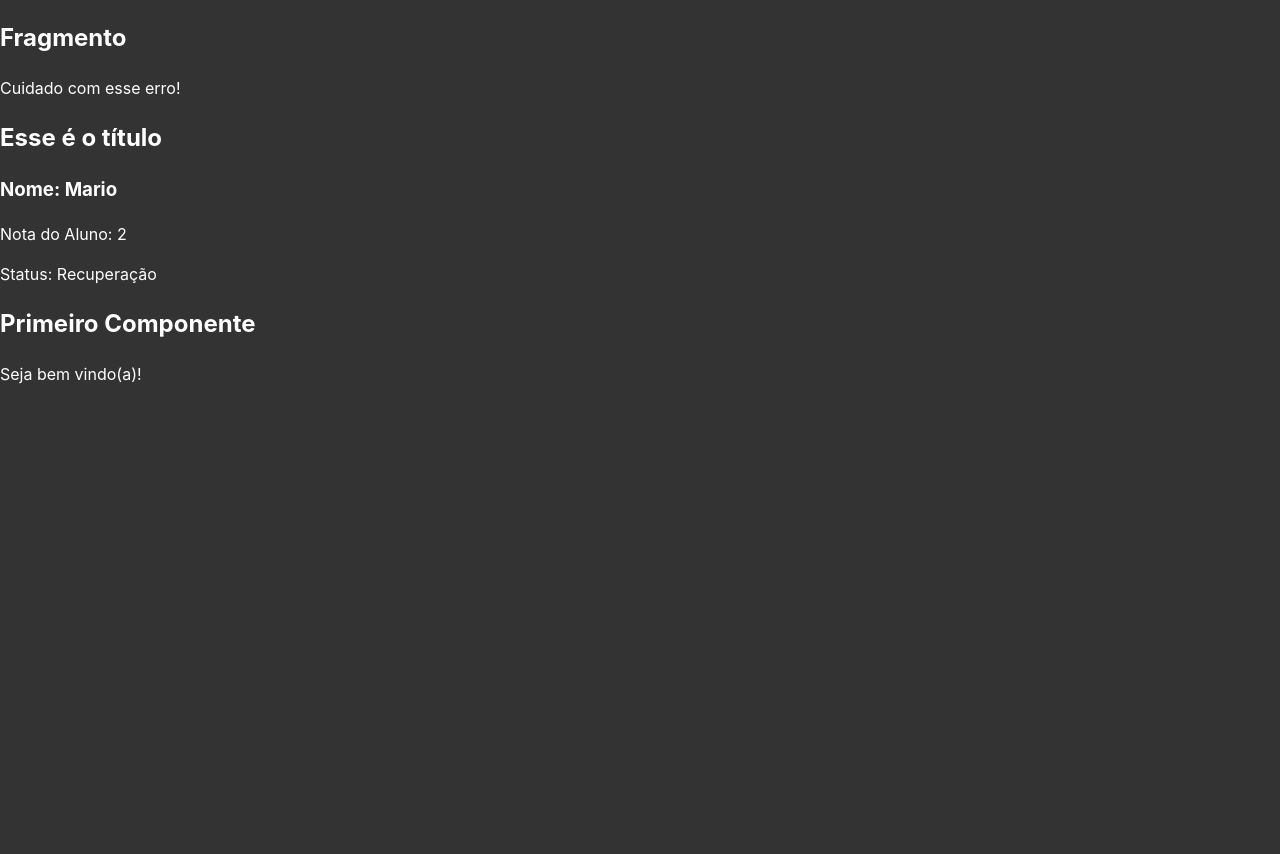
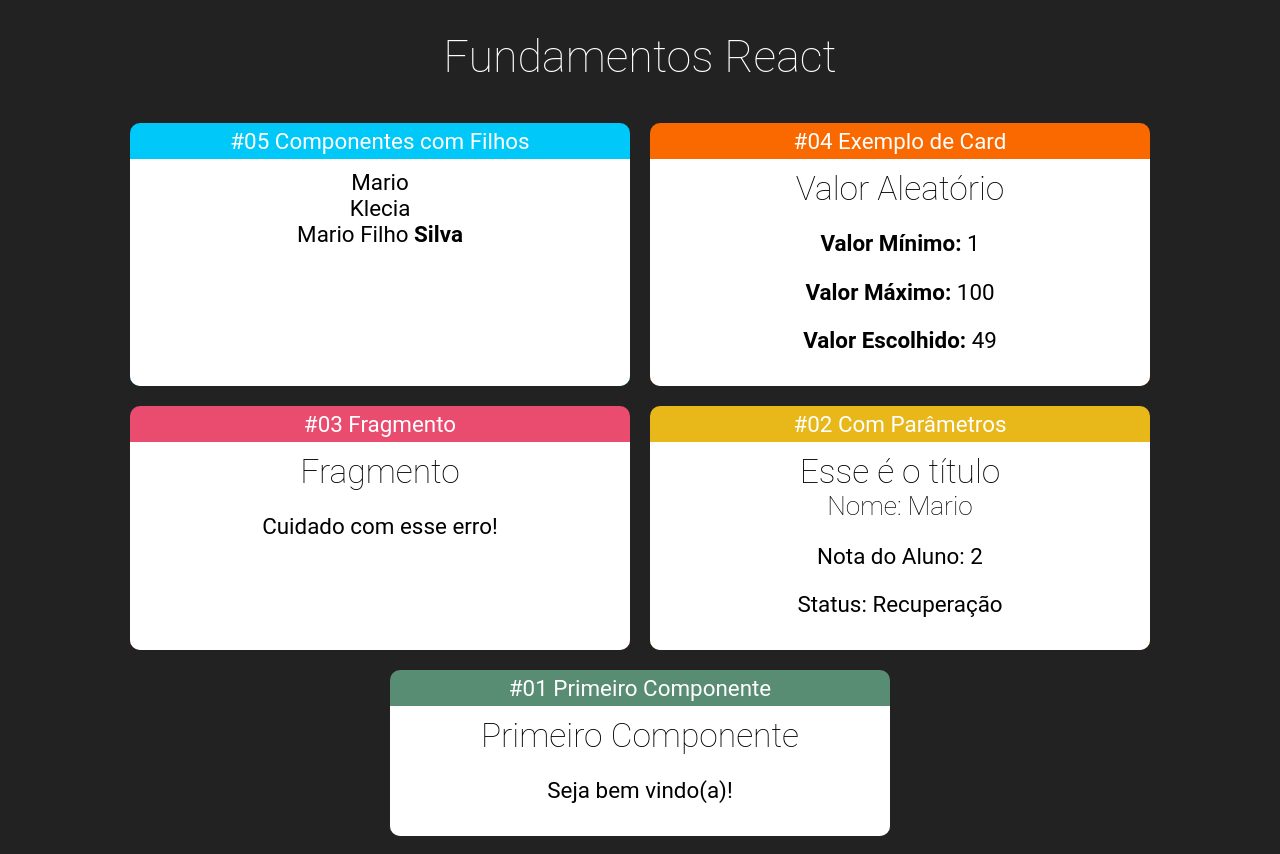
Before and after one commit to mariojor/fundamentos-react, a React (Create React App) app: page / in a window 1280 px wide. Before the commit the page ends 800 px from the top, so only its background shows below. Built offline with nearby package versions, Linux system fonts and the light colour scheme.

Commit message:
novas funcionalidades

```diff
--- a/src/App.jsx
+++ /dev/null
@@ -1,12 +0,0 @@
-import React from "react";
-
-import ComParametros from './components/basicos/ComParametros';
-import Fragmento from './components/basicos/Fragmento';
-import Primeiro from './components/basicos/Primeiro';
-
-export default _ =>
-    <div id='app'>
-        <Fragmento />
-        <ComParametros titulo="Esse é o título" aluno="Mario" nota={2} />
-        <Primeiro />
-    </div>
--- /dev/null
+++ b/src/components/App.css
@@ -0,0 +1,5 @@
+.App .Cards {
+    display: flex;
+    justify-content: center;
+    flex-wrap: wrap;
+}
--- /dev/null
+++ b/src/components/App.jsx
@@ -0,0 +1,35 @@
+import React from "react";
+
+import "./App.css";
+import ComParametros from './basicos/ComParametros';
+import Fragmento from './basicos/Fragmento';
+import Primeiro from './basicos/Primeiro';
+import Aleatorio from "./basicos/Aleatorio";
+import Card from "./layout/Card";
+import Familia from "./basicos/Familia";
+
+export default _ =>
+    <div className='App'>
+
+        <h1>Fundamentos React</h1>
+
+        <div className="Cards">
+            <Card titulo="#05 Componentes com Filhos" color="#00C8F8">
+                <Familia />
+            </Card>
+            <Card titulo="#04 Exemplo de Card" color="#FA6900">
+                <Aleatorio min={1} max={100} />
+            </Card>
+
+            <Card titulo="#03 Fragmento" color="#E94C6F">
+                <Fragmento />
+            </Card>
+            <Card titulo="#02 Com Parâmetros" color="#E8B71A">
+                <ComParametros titulo="Esse é o título" aluno="Mario" nota={2} />
+            </Card>
+            <Card titulo="#01 Primeiro Componente" color="#588C73">
+                <Primeiro />
+            </Card>
+        </div>
+
+    </div>
--- /dev/null
+++ b/src/components/basicos/Aleatorio.jsx
@@ -0,0 +1,12 @@
+export default props => {
+    const { min, max } = props; //Destruction para ler mais facil as propriedades em JS
+    const aleatorio = parseInt(Math.random() * (max - min)) + min;
+    return (
+        <div>
+            <h2>Valor Aleatório</h2>
+            <p><strong>Valor Mínimo:</strong> {min}</p>
+            <p><strong>Valor Máximo:</strong> {max}</p>
+            <p><strong>Valor Escolhido:</strong> {aleatorio}</p>
+        </div>
+    );
+}
--- a/src/components/basicos/ComParametros.jsx
+++ b/src/components/basicos/ComParametros.jsx
@@ -1,13 +1,7 @@
-export default function ComParametros(props) {
-
-    const status = props.nota >= 7 ? 'Aprovado' : 'Recuperação'
-
-    return (
-        <div>
-            <h2>{props.titulo}</h2>
-            <h3>Nome: {props.aluno}</h3>
-            <p>Nota do Aluno: {props.nota}</p>
-            <p>Status: {status}</p>
-        </div>
-    )
-}
+export default props =>
+    < div >
+        <h2>{props.titulo}</h2>
+        <h3>Nome: {props.aluno}</h3>
+        <p>Nota do Aluno: {props.nota}</p>
+        <p>Status: {props.nota >= 7 ? 'Aprovado' : 'Recuperação'}</p>
+    </div >
--- /dev/null
+++ b/src/components/basicos/Familia.jsx
@@ -0,0 +1,13 @@
+
+import FamiliaMembro from "./FamiliaMembro"
+
+export default props => {
+
+    return (
+        <div>
+            <FamiliaMembro nome="Mario" sobrenome={props.sobrenome}/>
+            <FamiliaMembro nome="Klecia" {...props}/>
+            <FamiliaMembro nome="Mario Filho" sobrenome="Silva"/>
+        </div>
+    )
+}
--- /dev/null
+++ b/src/components/basicos/FamiliaMembro.jsx
@@ -0,0 +1,3 @@
+export default props => {
+    return <div>{props.nome} <strong>{props.sobrenome}</strong> </div>;
+};
--- a/src/components/basicos/Fragmento.jsx
+++ b/src/components/basicos/Fragmento.jsx
@@ -1,10 +1,7 @@
 import React from 'react'
 
-export default function Fragmento(props) {
-    return (
-        <React.Fragment key="1">
-            <h2>Fragmento</h2>
-            <p>Cuidado com esse erro!</p>
-        </React.Fragment>
-    )
-}
+export default props =>
+    <>
+        <h2>Fragmento</h2>
+        <p>Cuidado com esse erro!</p>
+    </>
--- /dev/null
+++ b/src/components/layout/Card.css
@@ -0,0 +1,24 @@
+.Card {
+    border-color: 3px solid;
+    border-radius: 10px;
+    overflow: hidden;
+    margin: 10px;
+
+    display: flex;
+    flex-direction: column;
+    min-width: 500px;
+    max-width: 500px;
+}
+
+.Card .Title {
+    padding: 5px 0px;
+    display: flex;
+    justify-content: center;
+}
+
+.Card .Content {
+    flex-grow: 1;
+    background-color: #fff;
+    color: #000;
+    padding: 10px;
+}
--- /dev/null
+++ b/src/components/layout/Card.jsx
@@ -0,0 +1,18 @@
+import './Card.css';
+export default props => {
+
+
+    const cardStyle = {
+        backgroundColor: props.color || '#F00',
+        borderColor: props.color || '#F00'
+    }
+
+    return (
+        <div className="Card" style={cardStyle}>
+            <div className='Title'>{props.titulo}</div>
+            <div className='Content'>
+                {props.children}
+            </div>
+        </div>
+    )
+}
--- a/src/index.css
+++ b/src/index.css
@@ -1,8 +1,18 @@
 body {
+    font-family: 'Roboto', sans-serif;
+    background-color: #222;
+    color: #fff;
+    text-align: center;
+    font-size: 1.4rem;
+}
+
+h1,
+h2,
+h3 {
+    font-weight: 200;
+}
+
+h2,
+h3 {
     margin: 0;
-    font-family: -apple-system, BlinkMacSystemFont, 'Segoe UI', Roboto, 'Helvetica Neue', Arial, sans-serif;
-    font-size: 16px;
-    line-height: 1.5;
-    color: #fff;
-    background-color: #333;
 }
--- a/src/index.js
+++ b/src/index.js
@@ -1,6 +1,6 @@
 import React from 'react';
 import ReactDOM from 'react-dom/client';
 import './index.css';
-import App from './App';
+import App from './components/App';
 
 ReactDOM.createRoot(document.getElementById('root')).render(<App /> );
```
